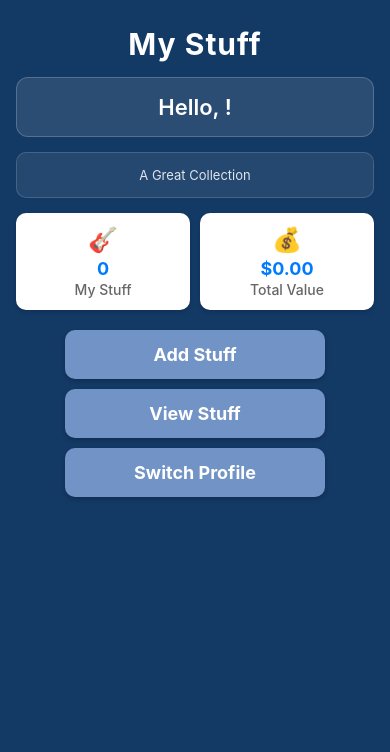
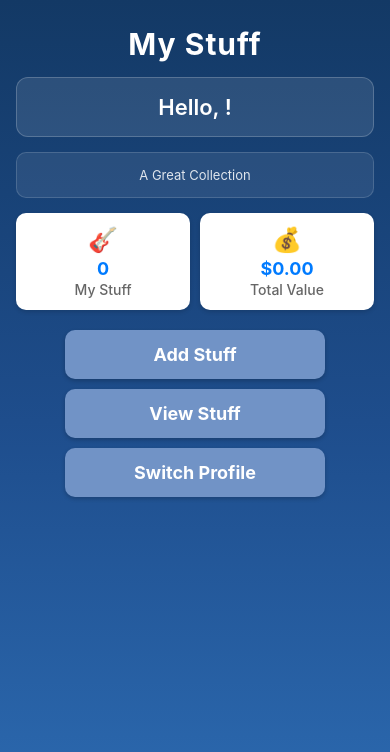
Before and after one commit to dps3ven/my_stuff, a React Native app: screen /Dashboard in a window 390 px wide. Shown: the top 752 px of the page. Built offline with nearby package versions, Linux system fonts and the light colour scheme.

Commit message:
test new dashboard gradient

```diff
--- a/package.json
+++ b/package.json
@@ -15,6 +15,7 @@
     "crypto-js": "^4.2.0",
     "expo": "^55.0.24",
     "expo-image-picker": "~17.0.10",
+    "expo-linear-gradient": "~14.0.2",
     "expo-local-authentication": "~17.0.7",
     "react": "^19.1.0",
     "react-dom": "^19.1.0",
--- a/screens/DashboardScreen.js
+++ b/screens/DashboardScreen.js
@@ -1,5 +1,6 @@
 import React, { useState, useEffect } from 'react';
 import { View, Text, TouchableOpacity, StyleSheet, ScrollView } from 'react-native';
+import { LinearGradient } from 'expo-linear-gradient';
 import storage from '../utils/storage';
 
 export default function DashboardScreen({ navigation }) {
@@ -37,7 +38,10 @@ export default function DashboardScreen({ navigation }) {
   };
 
   return (
-    <View style={styles.container}>
+    <LinearGradient
+      colors={['#133965', '#1e4d8c', '#2d6cb3']}
+      style={styles.container}
+    >
       <ScrollView
         contentContainerStyle={styles.scrollContent}
         showsVerticalScrollIndicator={true}
@@ -99,14 +103,13 @@ export default function DashboardScreen({ navigation }) {
           </TouchableOpacity>
         </View>
       </ScrollView>
-    </View>
+    </LinearGradient>
   );
 }
 
 const styles = StyleSheet.create({
   container: {
     flex: 1,
-    backgroundColor: '#133965ff',
     overflow: 'hidden',
   },
   scrollContent: {
```
Also changed, not shown: 1 other file (tests, documents, lock files or other folders).
